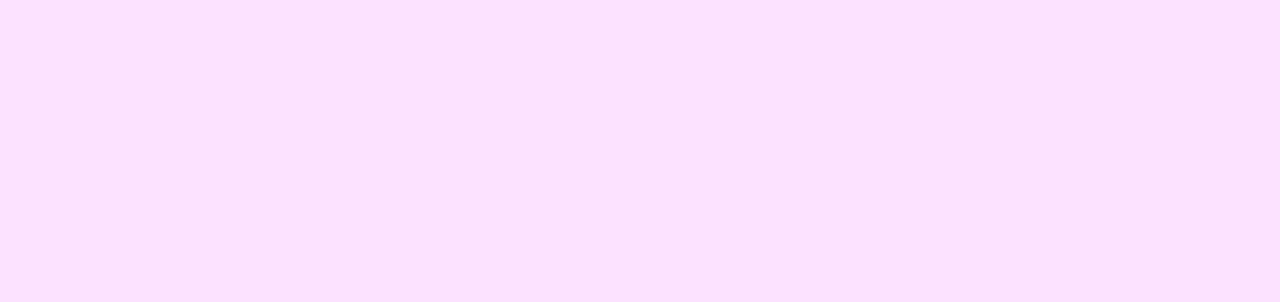
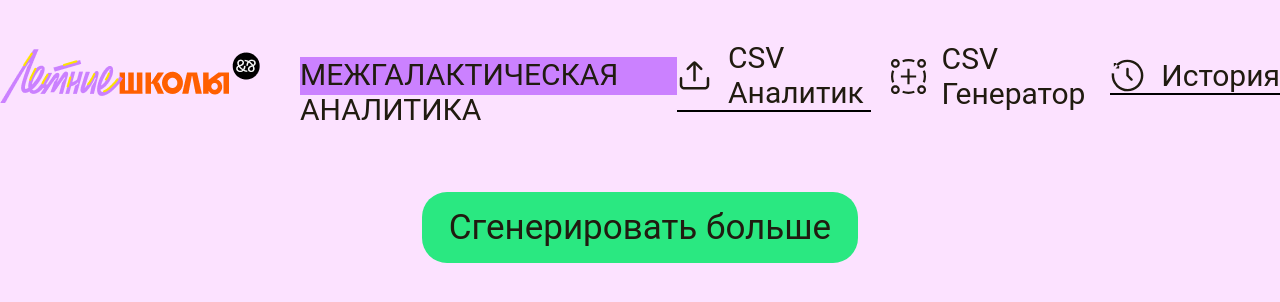
Before and after one commit to VikaLubenets/HomeTask, a React (Vite) app: page /history in a window 1280 px wide. Before the commit this address had no page. Shown: the top 302 px of the page. Built offline with nearby package versions, Linux system fonts and the light colour scheme; a web font is replaced by a local one.

Commit message:
feat: add basic history ui page

```diff
--- a/src/app/App.tsx
+++ b/src/app/App.tsx
@@ -1,6 +1,7 @@
 import { BrowserRouter, Routes, Route } from 'react-router-dom';
 import AnaliticsPage from '../pages/AnaliticsPage/AnaliticsPage';
 import GeneratorPage from '../pages/GeneratorPage/GeneratorPage';
+import HistoryPage from '../pages/HistoryPage/HistoryPage';
 
 
 function App() {
@@ -9,6 +10,7 @@ function App() {
       <Routes>
         <Route path="/" element={<AnaliticsPage />} />
         <Route path="/generation" element={<GeneratorPage />} />
+        <Route path="/history" element={<HistoryPage />} />
       </Routes>
     </BrowserRouter>
   );
--- /dev/null
+++ b/src/components/HistorySection/HistorySection.module.css
@@ -0,0 +1,22 @@
+.section {
+    display: flex;
+    flex-direction: column;
+    gap: 40px;
+    justify-content: center;
+    align-items: center;
+}
+
+.rowsContainer{
+    display: flex;
+    flex-direction: column;
+    justify-content: center;
+    align-items: center;
+    gap: 7.5px;
+}
+
+.btnContainer{
+    display: flex;
+    justify-content: center;
+    align-items: center;
+    gap: 20px;
+}
--- /dev/null
+++ b/src/components/HistorySection/HistorySection.tsx
@@ -0,0 +1,33 @@
+import { Button } from '../UI/Button/Button';
+import { FileStatusRow } from '../UI/FileStatusRow/FileStatusRow';
+import styles from './HistorySection.module.css'
+
+type Data = {
+    fileName: string;
+    date: string;
+    status: 'error' | 'success';
+}[]
+
+export const HistorySection = () => {
+    const data: Data = [];
+
+    return (
+        <section className={styles.section}>
+            {data.length > 0 && (
+                <div className={styles.rowsContainer} >
+                    {data.map((row) => <FileStatusRow {...row} />)}
+                </div>
+            )}
+            <div className={styles.btnContainer}>
+                <Button>
+                    Cгенерировать больше
+                </Button>
+                {data.length > 0 && (
+                    <Button>
+                        Очистить все
+                    </Button>
+                )}
+            </div>
+        </section>
+    )
+}
--- /dev/null
+++ b/src/pages/HistoryPage/HistoryPage.module.css
@@ -0,0 +1,6 @@
+.wrapper {
+    display: flex;
+    flex-direction: column;
+    gap: 60px;
+    flex: 1 0 auto;
+}
--- /dev/null
+++ b/src/pages/HistoryPage/HistoryPage.tsx
@@ -0,0 +1,18 @@
+import styles from './HistoryPage.module.css'
+import { Header } from "../../components/Header/Header";
+import Layout from "../Layout/Layout";
+import { HistorySection } from '../../components/HistorySection/HistorySection';
+
+
+function HistoryPage() {
+  return (
+    <Layout>
+      <Header />
+      <div className={styles.wrapper}>
+        <HistorySection />
+      </div>
+    </Layout>
+  );
+}
+
+export default HistoryPage;
```
